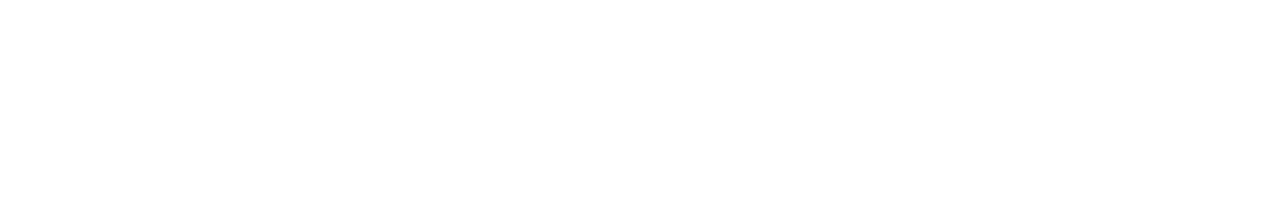
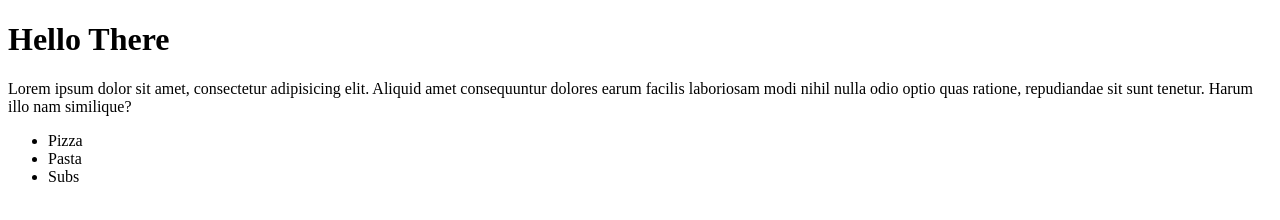
Before and after one commit to gonzaloovalle/codeup-web-exercises2, a website: page jquery_exercises.html in a window 1280 px wide. Drawn offline with nearby package versions, Linux system fonts and the light colour scheme.

Commit message:
finished jquery selectors exercise

```diff
--- a/jquery_exercises.html
+++ b/jquery_exercises.html
@@ -5,6 +5,17 @@
     <title>jQuery Exercises</title>
 </head>
 <body>
+<div id="container">
+    <h1 id="greeting" class="codeup">Hello There</h1>
+    <p id="lorem" class="codeup">Lorem ipsum dolor sit amet, consectetur adipisicing elit. Aliquid amet consequuntur dolores earum facilis laboriosam modi nihil nulla odio optio quas ratione, repudiandae sit sunt tenetur. Harum illo nam similique?</p>
+    <ul id="codeup">
+        <li class="food-item">Pizza</li>
+        <li class="food-item">Pasta</li>
+        <li class="food-item">Subs</li>
+    </ul>
+</div>
+
+
 
 <script src="https://ajax.googleapis.com/ajax/libs/jquery/3.7.0/jquery.min.js"></script>
 <script src="js/jquery_exercises.js"></script>
--- a/js/jquery_exercises.js
+++ b/js/jquery_exercises.js
@@ -1,3 +1,19 @@
-window.onload = () => {
-    alert("The page has finished loading!")
-}
+//jQuery Intro exercise
+// window.onload = () => {
+//     alert("The page has finished loading!")
+// }
+
+//jQuery Selectors exercise
+// let headingContent = $("#greeting").html();
+// let paragraphContent = $("#lorem").html();
+//
+// alert(headingContent);
+// alert(paragraphContent);
+
+// $(".codeup").css("border", "1px solid red")
+
+// $("li").css("font-size", "20px")
+//
+// $("h1, p, li").css("background-color", "yellow");
+//
+// alert($("h1").html());
```
